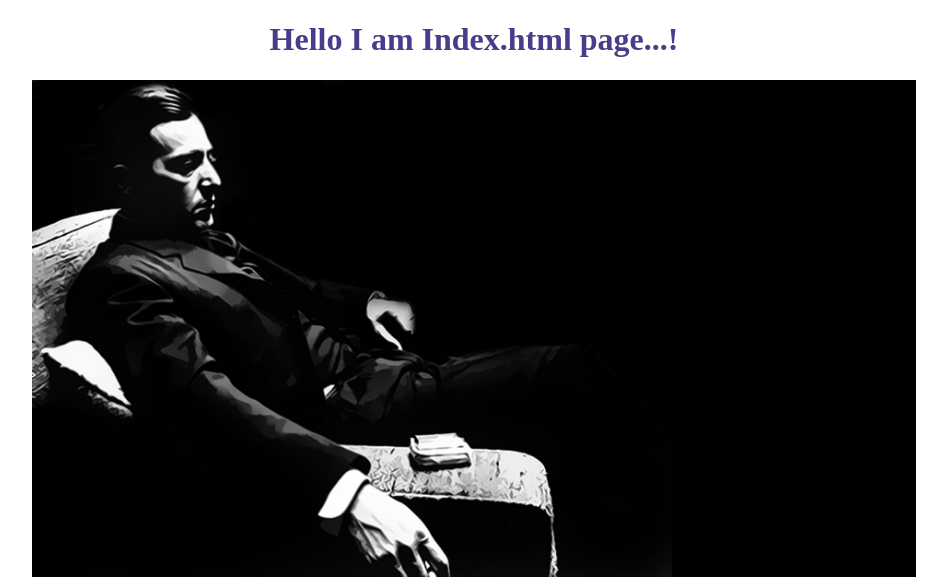
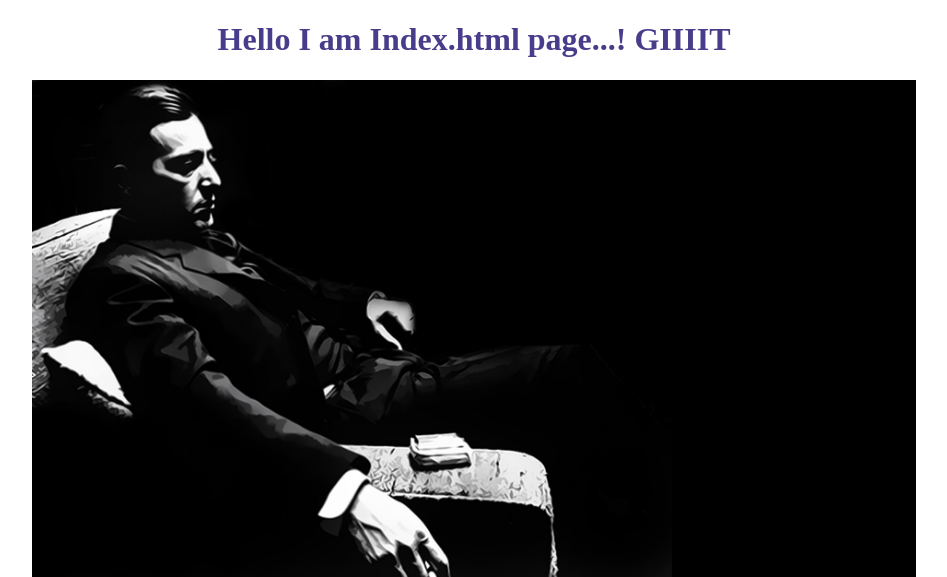
Before and after one commit to Najdawi95/MyTest, a Django app: page / in a window 1280 px wide. Shown: the top 577 px of the page, without its empty margins (166-1113 px from the left). Run offline with Django 3.2, Linux system fonts and the light colour scheme; data comes from the database, SQL or seed files in the repository.

Commit message:
first edit

```diff
--- a/Exercise/templates/ex_app/index.html
+++ b/Exercise/templates/ex_app/index.html
@@ -7,7 +7,7 @@
     <title>Index.html</title>
 </head>
 <body>
-<h1>Hello I am Index.html page...!</h1>
+<h1>Hello I am Index.html page...! GIIIIT</h1>
 <!--{{insert_index_from_views}}-->
 
 <img src="{% static 'images/alpachino.jpg' %}" alt="image" />
```
